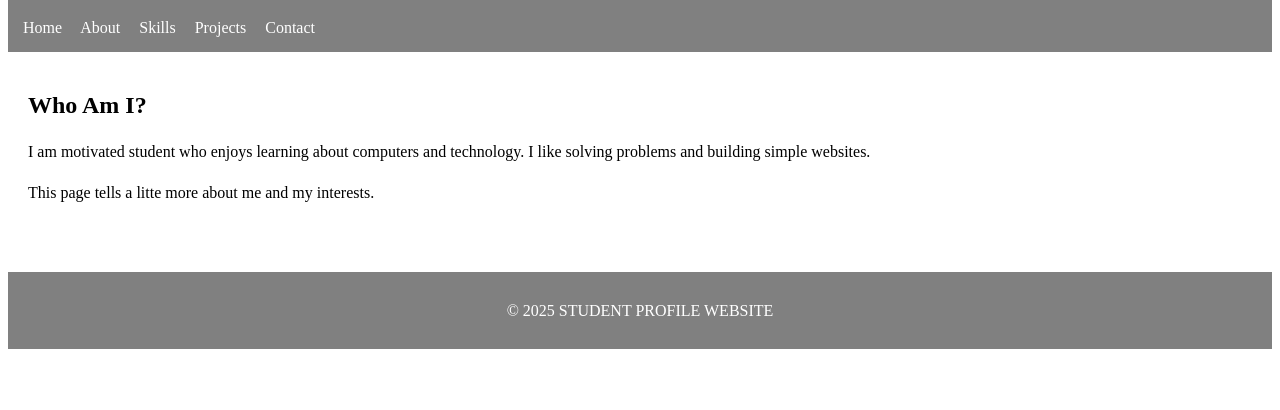
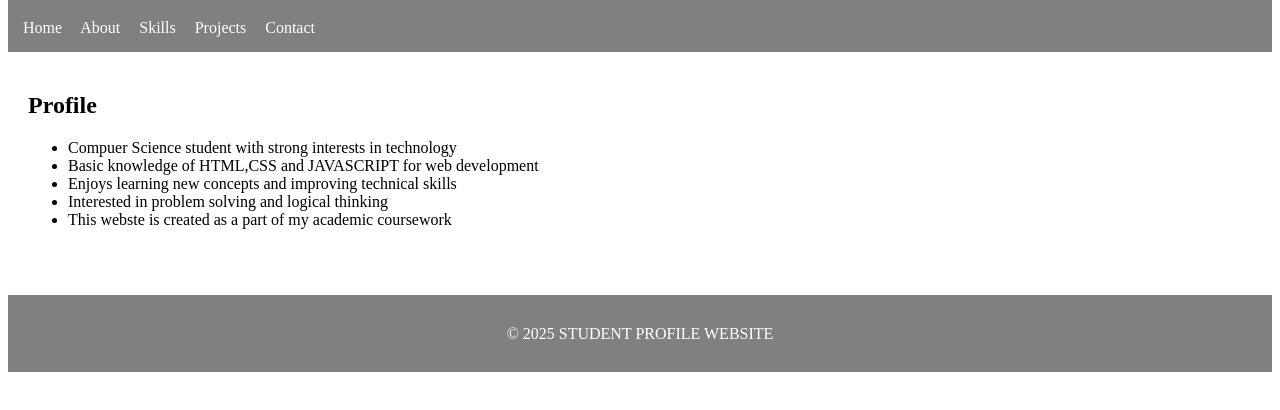
Before and after one commit to AbdulWasay-png/student-profile-website, a plain HTML site: page about.html in a window 1280 px wide. Shown: the part 84-494 px from the top of the page. Drawn offline with Linux system fonts and the light colour scheme.

Commit message:
Update about.html

```diff
--- a/about.html
+++ b/about.html
@@ -16,14 +16,14 @@
         </nav>
         </header>
         <div class="container">
-            <h2>Who Am I?</h2>
-            <p>
-                I am motivated student who enjoys learning about computers and technology.
-                I like solving problems and building simple websites.
-            </p>
-            <p>
-                This page tells a litte more about me and my interests.
-            </p>
+            <h2>Profile</h2>
+            <ul>
+            <li>Compuer Science student with strong interests in technology</li>
+            <li>Basic knowledge of HTML,CSS and JAVASCRIPT for web development</li>
+            <li>Enjoys learning new concepts and improving technical skills</li>
+            <li>Interested in problem solving and logical thinking</li>
+            <li>This webste is created as a part of my academic coursework</li>
+            </ul>
         </div>
         <footer>
             <p>© 2025 STUDENT PROFILE WEBSITE</p>
```
